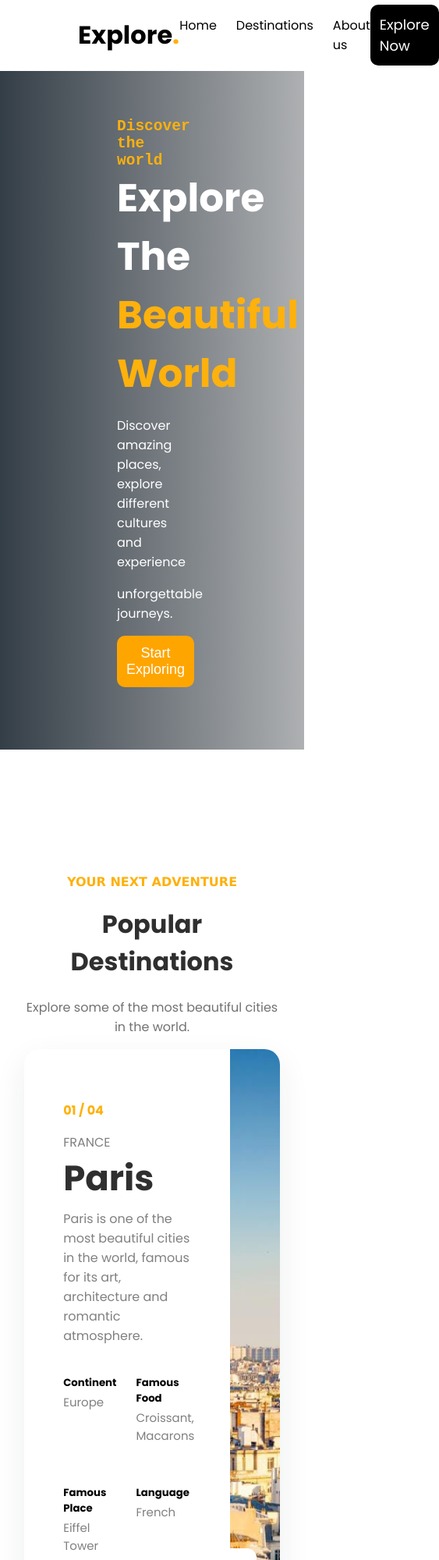
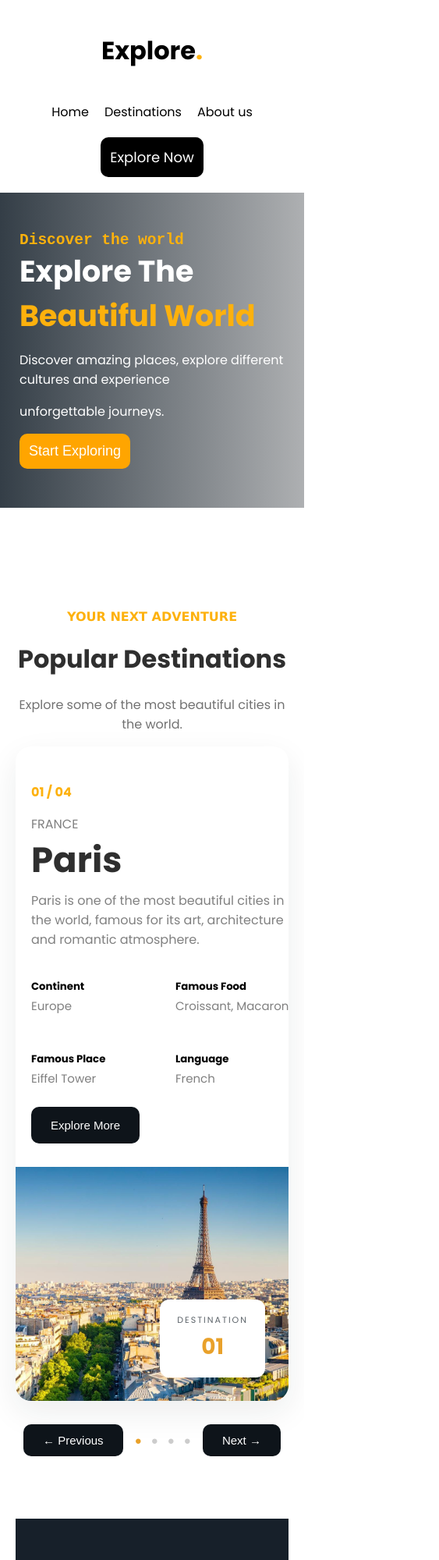
Before and after one commit to MalakElhamady/Explore-The-World, a plain HTML site: page index.html in a window 390 px wide. Shown: the top 2000 px of the page at 78% size, 563 px wide, since content can reach past the window. Drawn offline with Linux system fonts and the light colour scheme.

Commit message:
Add files via upload

```diff
--- a/style.css
+++ b/style.css
@@ -306,3 +306,82 @@ background-color:rgb(202, 134, 9);
           justify-content:center;
     align-items:center;
     }
+    /* Mobile Responsive */
+@media (max-width: 768px) {
+
+    /* Navbar */
+    header {
+        flex-direction: column;
+        gap: 20px;
+        padding: 20px;
+    }
+
+    .nav {
+        flex-wrap: wrap;
+        justify-content: center;
+        gap: 20px;
+    }
+
+    .b1 {
+        width: auto;
+    }
+
+    /* Hero Section */
+    .main {
+        padding: 50px 25px;
+        min-height: auto;
+    }
+
+    .main h1 {
+        font-size: 38px;
+    }
+
+    .main p {
+        font-size: 16px;
+    }
+
+    /* Destinations */
+    #destinations {
+        padding: 50px 20px;
+    }
+
+    .destination-card {
+        flex-direction: column;
+        min-height: auto;
+        margin-bottom: 30px;
+    }
+
+    .destination-info,
+    .destination-image {
+        width: 100%;
+    }
+
+    .destination-info {
+        padding: 30px 20px;
+    }
+
+    .destination-image {
+        height: 300px;
+    }
+
+    .destination-details {
+        grid-template-columns: 1fr 1fr;
+        gap: 20px;
+    }
+
+    .destination-badge {
+        transform: scale(0.8);
+    }
+
+    /* Previous and Next */
+    .destination-controls {
+        flex-wrap: wrap;
+        justify-content: center;
+        gap: 15px;
+    }
+
+    /* Footer */
+    footer {
+        padding: 30px 20px;
+    }
+}
```
